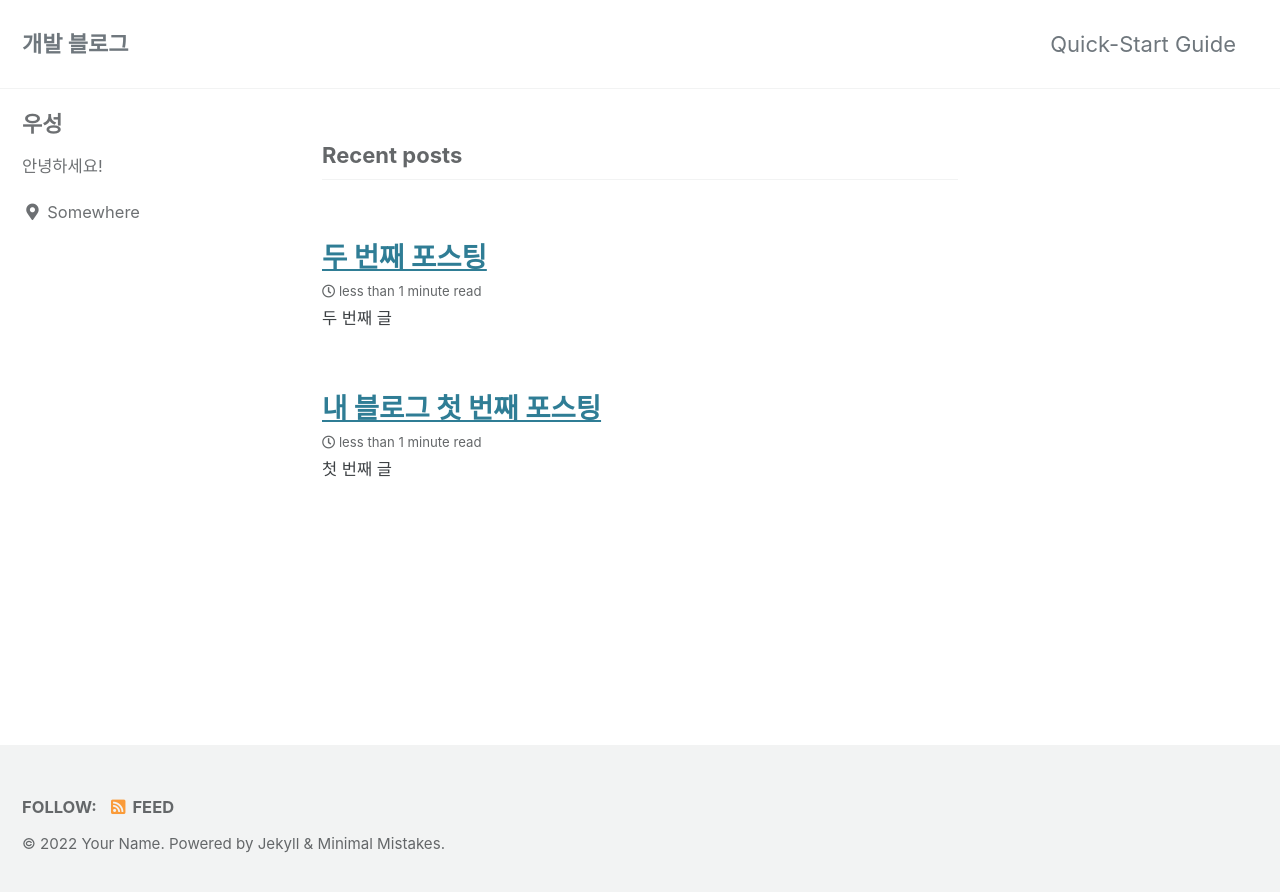
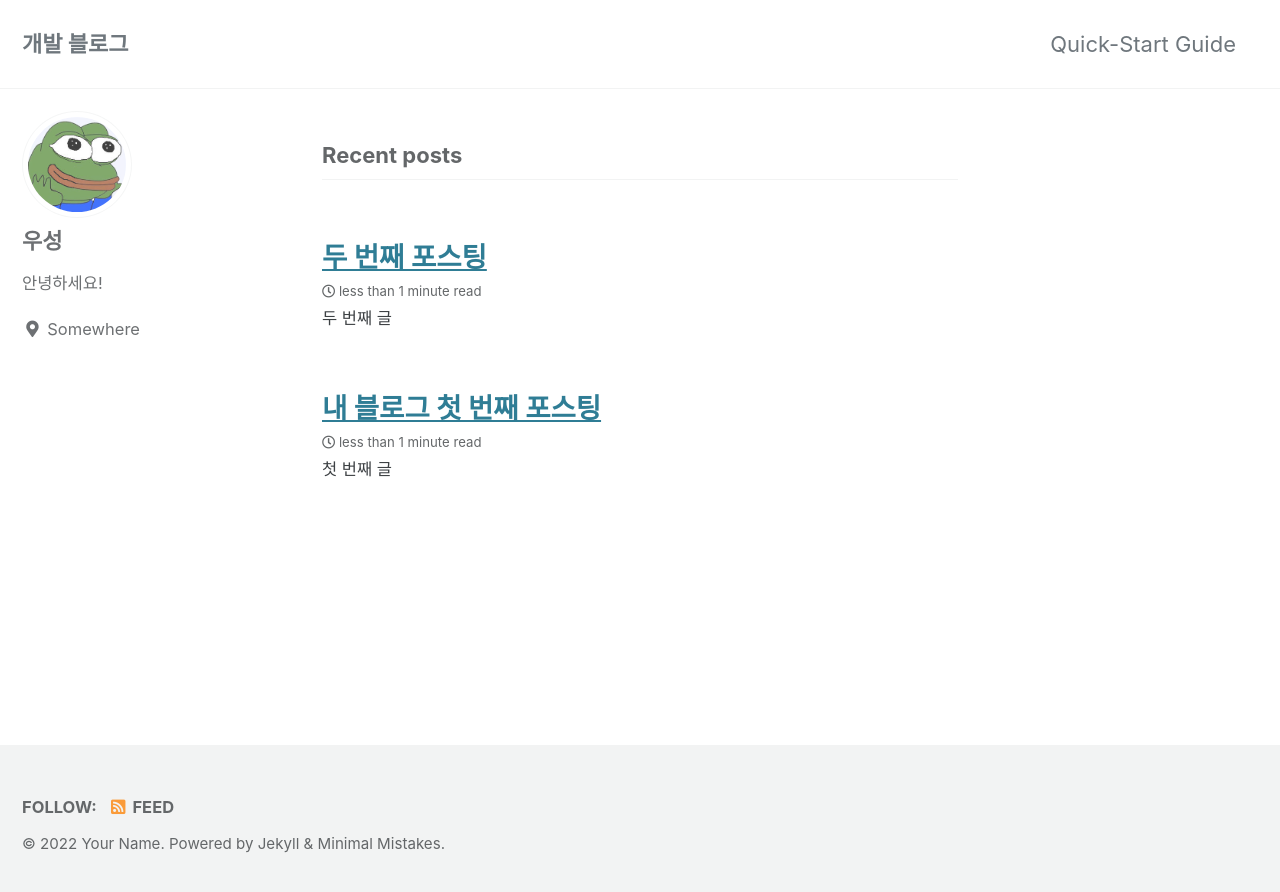
Before and after one commit to wooseongryu/wooseongryu.github.io, a Jekyll site: the page built from index.html, in a window 1280 px wide. Shown: the top 892 px of the page. Built offline with Jekyll 4.4.1, drawn with Linux system fonts in a browser that asks for light colours; cached includes are drawn as plain includes; the list of posts is cut into pages by our own code.

Commit message:
프로필사진추가

```diff
--- a/_config.yml
+++ b/_config.yml
@@ -107,7 +107,7 @@ analytics:
 # Site Author
 author:
   name             : "우성"
-  avatar           : # path of avatar image, e.g. "/assets/images/bio-photo.jpg"
+  avatar           : "/wooseongryu.github.io/profile.jpg" # path of avatar image, e.g. "/assets/images/bio-photo.jpg"
   bio              : "안녕하세요!"
   location         : "Somewhere"
   email            :
```
Also changed, not shown: profile.jpg (added).
